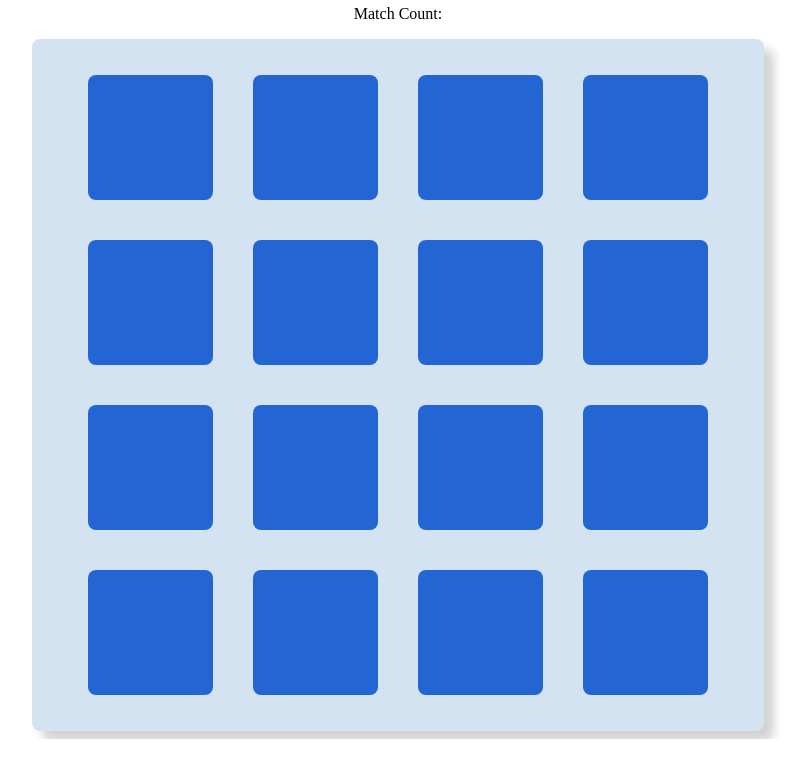
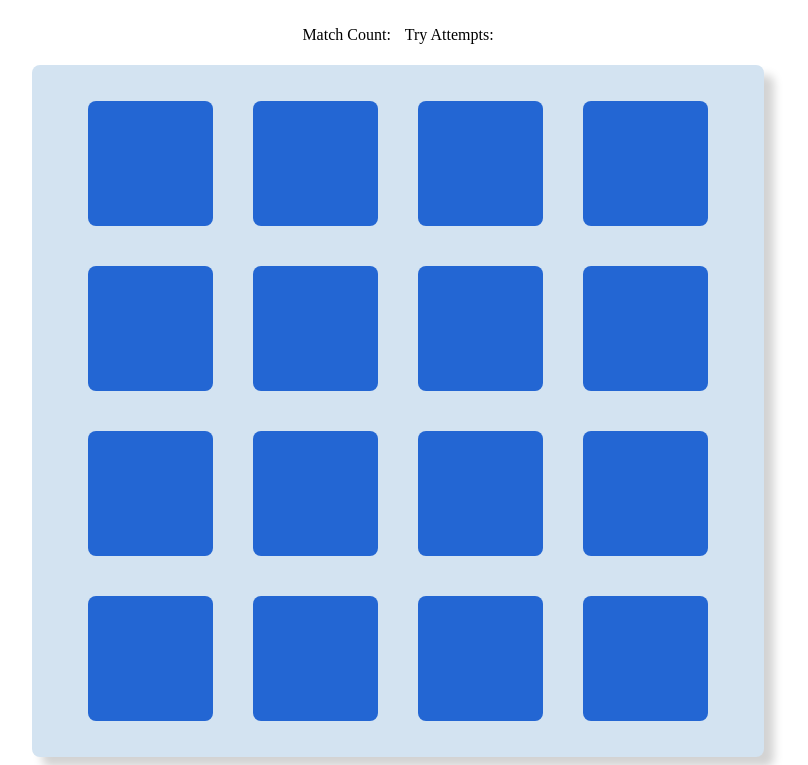
Before and after one commit to luisflores189544/card-match-game, a plain HTML site: page index.html in a window 1280 px wide. Shown: the part 62-827 px from the top of the page, without its empty margins (242-1050 px from the left). Before the commit the page ends 801 px from the top, so only its background shows below. Drawn offline with Linux system fonts and the light colour scheme.

Commit message:
added attempt counter to header

```diff
--- a/index.html
+++ b/index.html
@@ -9,8 +9,11 @@
     </head>
     <body>
         <h2>Card Match Game</h2>
-        <div>
-            <p>Match Count: <span id="counter"></span></p>
+        <div class="header__counter">
+            <p>Match Count: <span id="match-counter"></span></p>
+        </div>
+        <div class="header__counter">
+            <p>Try Attempts: <span id=attempt-counter></span></p>
         </div>
         <div class="container" id="container">
 
```
